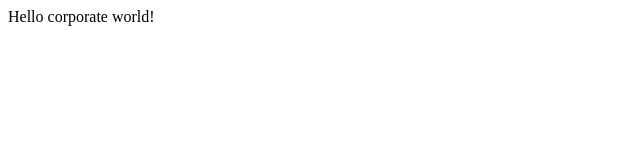
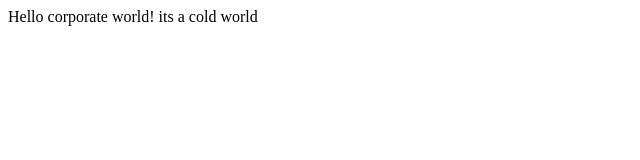
Before and after one commit to petershale21/sample, a plain HTML site: page index.html in a window 1280 px wide. Shown: the whole page, without its empty margins (0-640 px from the left). Drawn offline with Linux system fonts and the light colour scheme.

Commit message:
Update index.html
first change by Molatoli

```diff
--- a/index.html
+++ b/index.html
@@ -5,6 +5,7 @@
 </head>
 <body>
 Hello corporate world!
+  its a cold world
 </body>
 
 </html>
```
